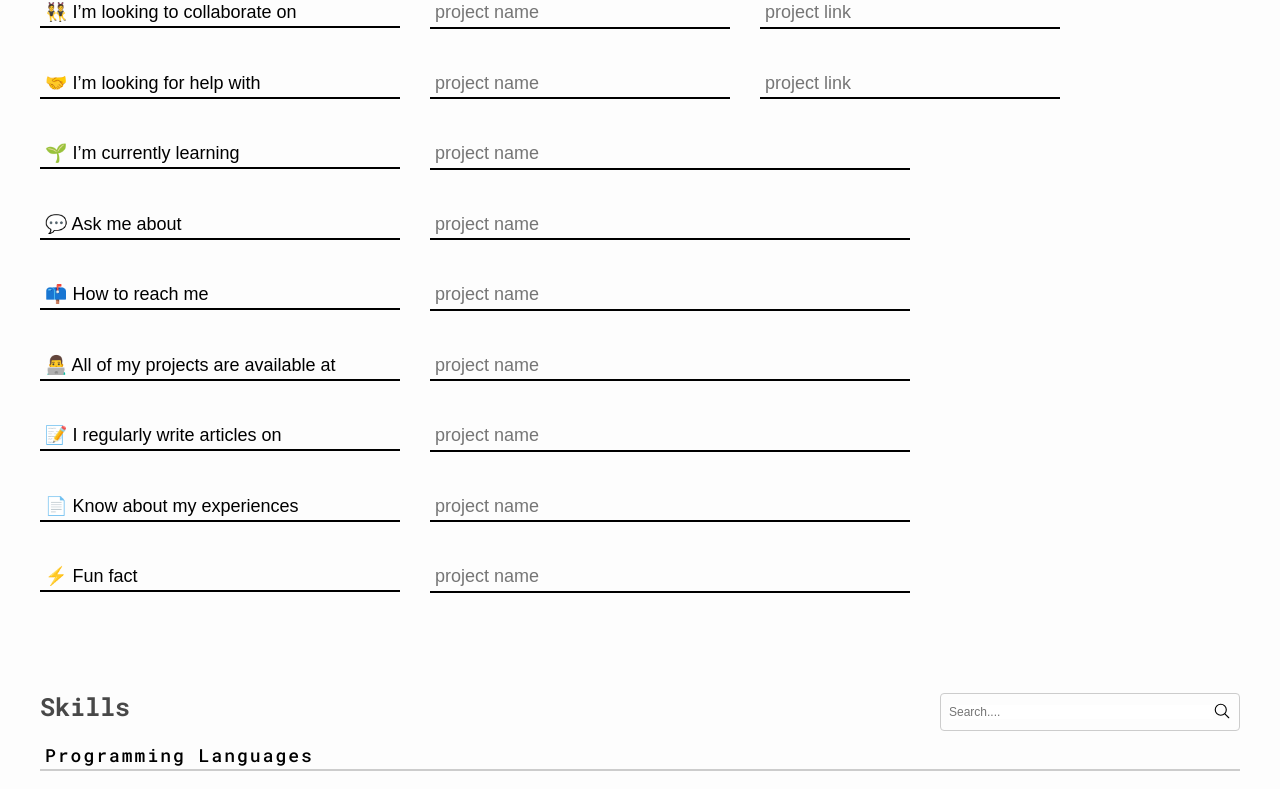
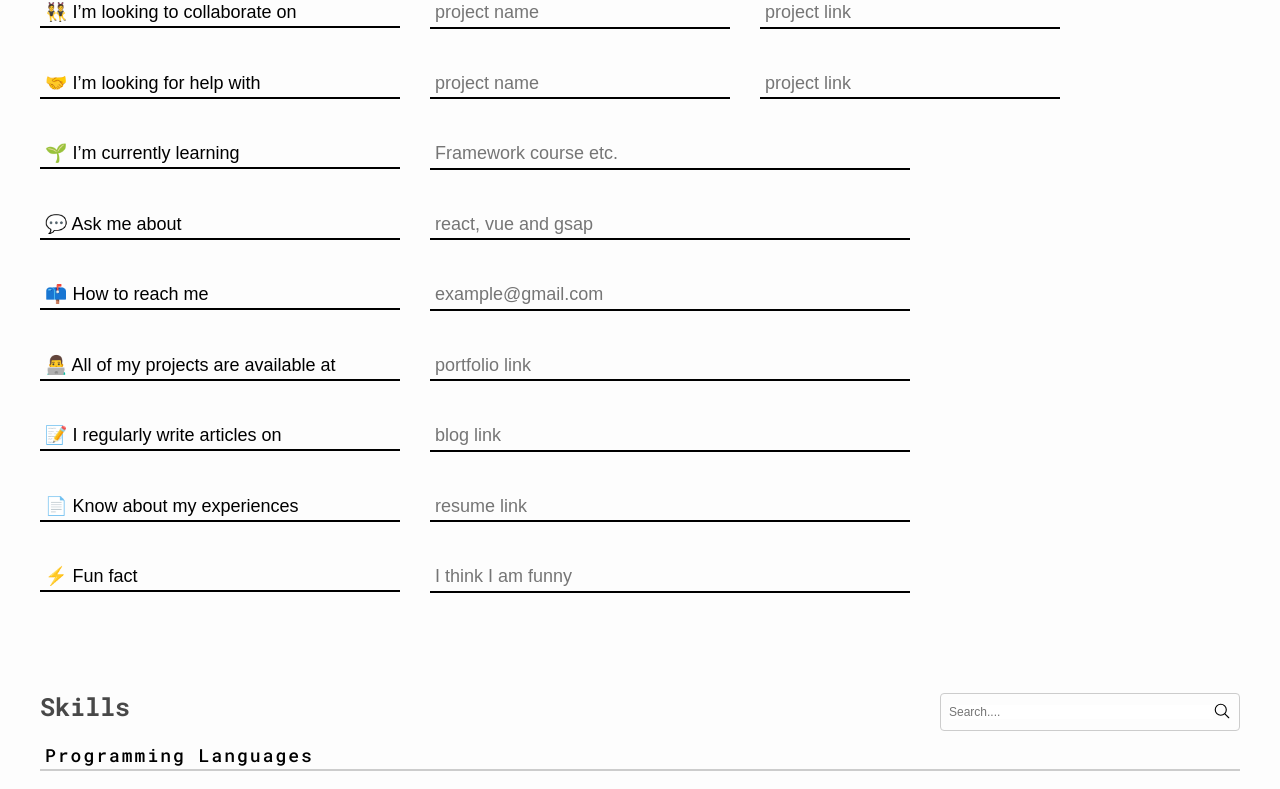
Before and after one commit to Softrefine-Internship/react-test-2-UtsavSoftrefineTech, a React (Create React App) app in the folder readme-generator/: page / in a window 1280 px wide. Shown: the part 528-1317 px from the top of the page. Built offline with nearby package versions, Linux system fonts and the light colour scheme; no server answers; grey boxes are pictures that could not be loaded.

Commit message:
Give Animation in button

```diff
--- a/readme-generator/src/components/ActionButton/ActionButton.js
+++ b/readme-generator/src/components/ActionButton/ActionButton.js
@@ -1,5 +1,5 @@
-import React from "react";
-import styled from "styled-components";
+import React, { useState } from "react";
+import styled, { css } from "styled-components";
 
 const Button = styled.button`
   display: flex;
@@ -24,6 +24,42 @@ const Button = styled.button`
     font-size: 1rem;
     padding: 0 0.5rem;
   }
+
+  ${(props) =>
+    props.animation === "copy" &&
+    css`
+      animation: copyAnimation 0.5s ease-in-out;
+    `}
+
+  ${(props) =>
+    props.animation === "download" &&
+    css`
+      animation: downloadAnimation 0.5s ease-in-out;
+    `}
+
+  @keyframes copyAnimation {
+    0% {
+      transform: scale(1);
+    }
+    50% {
+      transform: scale(1.1);
+    }
+    100% {
+      transform: scale(1);
+    }
+  }
+
+  @keyframes downloadAnimation {
+    0% {
+      transform: scale(1);
+    }
+    50% {
+      transform: scale(1.1);
+    }
+    100% {
+      transform: scale(1);
+    }
+  }
 `;
 
 const ActionLogo = styled.div`
@@ -44,8 +80,28 @@ const ActionText = styled.p`
 `;
 
 const ActionButton = ({ onClick, icon, text }) => {
+  const [isClicked, setIsClicked] = useState(false);
+
+  const handleClick = () => {
+    setIsClicked(true);
+    onClick();
+
+    // Reset the animation after a short delay (0.5s in this case)
+    setTimeout(() => {
+      setIsClicked(false);
+    }, 500);
+  };
+
+  let animation = "";
+
+  if (text === "copy markdown") {
+    animation = "copy";
+  } else if (text === "download readme.md") {
+    animation = "download";
+  }
+
   return (
-    <Button onClick={onClick}>
+    <Button onClick={handleClick} animation={isClicked ? animation : ""}>
       <ActionLogo>
         <ion-icon name={icon}></ion-icon>
       </ActionLogo>
--- a/readme-generator/src/components/Details/Category/Category.js
+++ b/readme-generator/src/components/Details/Category/Category.js
@@ -496,7 +496,6 @@ const CategoryContainer = styled.div`
 
     @media screen and (max-width: 400px) {
       font-size: 1rem;
-      margin-left: 0;
       padding: 0.5rem;
     }
   }
--- a/readme-generator/src/components/Details/Details.js
+++ b/readme-generator/src/components/Details/Details.js
@@ -34,20 +34,59 @@ const Details = () => {
           name: { title: "Hi 👋, I'm", name: "" },
           subtitle: { title: "A passionate frontend developer from India" },
           work: [
-            { title: "🔭 I’m currently working on", project: "", link: "" },
+            {
+              title: "🔭 I’m currently working on",
+              project: "",
+              link: "",
+              placeholder: "project name",
+            },
             {
               title: "👯 I’m looking to collaborate on",
               project: "",
               link: "",
+              placeholder: "project name",
             },
-            { title: "🤝 I’m looking for help with", project: "", link: "" },
-            { title: "🌱 I’m currently learning", skills: "" },
-            { title: "💬 Ask me about", topics: "" },
-            { title: "📫 How to reach me", email: "" },
-            { title: "👨‍💻 All of my projects are available at", portfolio: "" },
-            { title: "📝 I regularly write articles on", platforms: "" },
-            { title: "📄 Know about my experiences", resume: "" },
-            { title: "⚡ Fun fact", fact: "" },
+            {
+              title: "🤝 I’m looking for help with",
+              project: "",
+              link: "",
+              placeholder: "project name",
+            },
+            {
+              title: "🌱 I’m currently learning",
+              skills: "",
+              placeholder: "Framework course etc.",
+            },
+            {
+              title: "💬 Ask me about",
+              topics: "",
+              placeholder: "react, vue and gsap",
+            },
+            {
+              title: "📫 How to reach me",
+              email: "",
+              placeholder: "example@gmail.com",
+            },
+            {
+              title: "👨‍💻 All of my projects are available at",
+              portfolio: "",
+              placeholder: "portfolio link",
+            },
+            {
+              title: "📝 I regularly write articles on",
+              platforms: "",
+              placeholder: "blog link",
+            },
+            {
+              title: "📄 Know about my experiences",
+              resume: "",
+              placeholder: "resume link",
+            },
+            {
+              title: "⚡ Fun fact",
+              fact: "",
+              placeholder: "I think I am funny",
+            },
           ],
         };
   });
@@ -278,6 +317,10 @@ const Details = () => {
     localStorage.setItem("socialLinks", JSON.stringify(socialLinks));
   }, [socialLinks]);
 
+  useEffect(() => {
+    localStorage.setItem("data", JSON.stringify(data));
+  }, []);
+
   return (
     <DetailsContainer>
       <Section>
@@ -335,7 +378,7 @@ const Details = () => {
                 handleInputChange("work", "project", value, index)
               }
               width={index < 3 ? "25%" : "40%"}
-              placeholder="project name"
+              placeholder={workItem.placeholder}
             />
             {index < 3 && (
               <Input
--- a/readme-generator/src/components/Details/Input/Input.js
+++ b/readme-generator/src/components/Details/Input/Input.js
@@ -1,5 +1,5 @@
 import React from "react";
-import styled from "styled-components";
+import styled, { css } from "styled-components";
 
 const InputField = styled.input`
   width: ${(props) => props.width};
@@ -20,6 +20,12 @@ const InputField = styled.input`
   @media only screen and (max-width: 450px) {
     margin-right: 1rem;
   }
+
+  ${(props) =>
+    /link/.test(props.placeholder) &&
+    css`
+      color: #2b6cb0;
+    `}
 `;
 const Input = (props) => {
   // This is the function that will be called when the input value changes
--- a/readme-generator/src/components/ReadmePad/ReadmePad.js
+++ b/readme-generator/src/components/ReadmePad/ReadmePad.js
@@ -478,7 +478,7 @@ const ReadmePad = ({ toggleActionButtons }) => {
   const handleCopyMarkdown = () => {
     const markdownString = formateMeark(markdown);
     navigator.clipboard.writeText(markdownString);
-    alert("Markdown content copied to clipboard!");
+    // alert("Markdown content copied to clipboard!");
   };
 
   const handleDownloadMarkdown = () => {
```
